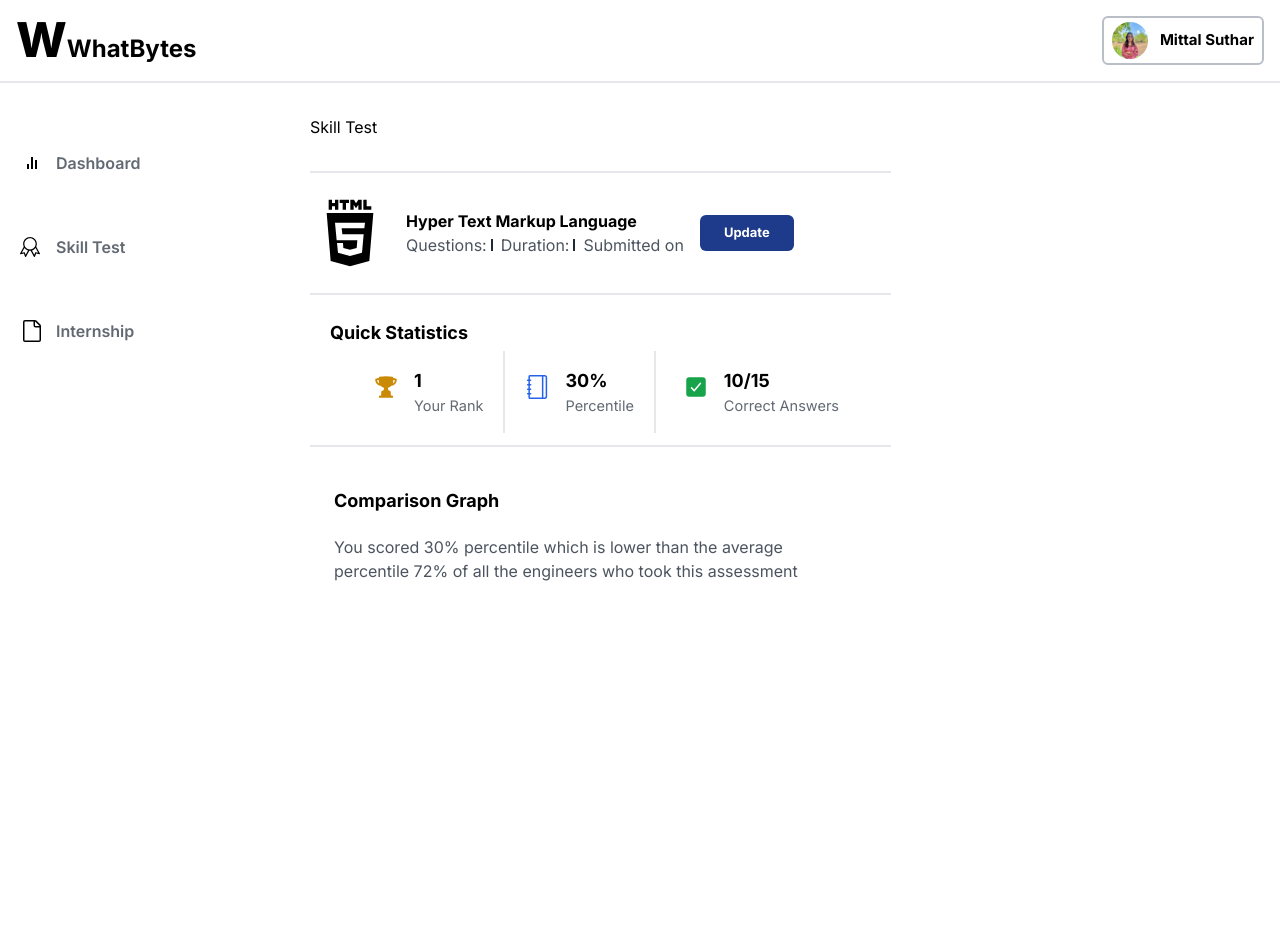
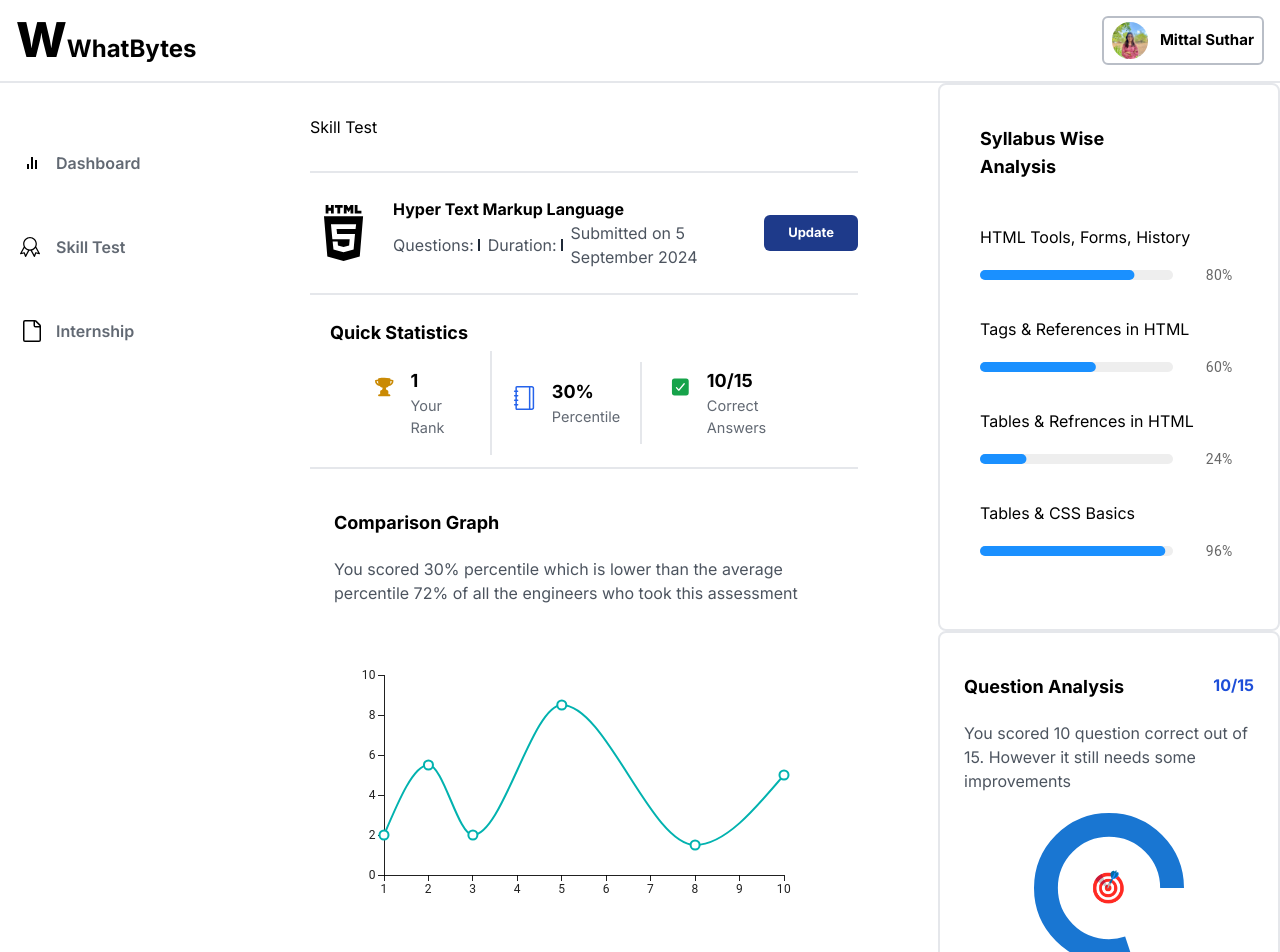
Before and after one commit to mittals21/whatbytes, a Next.js app: page / in a window 1280 px wide. Shown: the top 952 px of the page. Before the commit the page ends 800 px from the top, so only its background shows below. Built offline with nearby package versions, Linux system fonts and the light colour scheme.

Commit message:
basic structure complete

```diff
--- a/app/components/CompareGraph.tsx
+++ b/app/components/CompareGraph.tsx
@@ -1,13 +1,27 @@
 "use client"
-import React from 'react'
+import React from "react"
+import { LineChart } from "@mui/x-charts/LineChart"
 
 const CompareGraph = () => {
   return (
-    <div className='py-10 px-6'>
+    <div className="py-10 px-6 border-b-2">
       <p className="font-bold text-lg">Comparison Graph</p>
       <div>
-        <div className=''>
-          <p className='text-gray-800/80 py-5 max-w-[500px]'>You scored 30% percentile which is lower than the average percentile 72% of all the engineers who took this assessment</p>
+        <div className="">
+          <p className="text-gray-800/80 py-5 max-w-[500px]">
+            You scored 30% percentile which is lower than the average percentile
+            72% of all the engineers who took this assessment
+          </p>
+          <LineChart
+            xAxis={[{ data: [1, 2, 3, 5, 8, 10] }]}
+            series={[
+              {
+                data: [2, 5.5, 2, 8.5, 1.5, 5],
+              },
+            ]}
+            width={500}
+            height={300}
+          />
         </div>
       </div>
     </div>
--- /dev/null
+++ b/app/components/QuestionAnalysis.tsx
@@ -0,0 +1,55 @@
+"use client"
+import React from 'react'
+import CircularProgress from '@mui/material/CircularProgress';
+import { Box } from '@mui/material';
+import Image from 'next/image';
+
+const QuestionAnalysis = () => {
+  return (
+    <div className="py-10 px-6 border-2 rounded-lg">
+    <div className='flex justify-between'>
+    <p className="font-bold text-lg">Question Analysis</p>
+    <p className='text-blue-700 font-bold'>10/15</p>
+    </div>
+
+    <div>
+      <div className="flex items-center flex-col">
+        <p className="text-gray-800/80 py-5 max-w-[500px]">
+          You scored 10 question correct out of 15. However it still needs some improvements
+        </p>
+        <Box
+            sx={{
+              transform: 'rotate(90deg) scale(-1, 1)',
+              display: 'inline-flex',
+            }}
+          >
+            <CircularProgress
+              variant="determinate"
+              value={80}
+              thickness={7}
+              size={150}
+
+            />
+            <Box
+              sx={{
+                top: 0,
+                left: 0,
+                bottom: 0,
+                right: 0,
+                position: 'absolute',
+                display: 'flex',
+                alignItems: 'center',
+                justifyContent: 'center',
+              }}
+            >
+            <p className='text-3xl'>{'\u{1F3AF}'}</p>
+            </Box>
+          </Box>
+
+      </div>
+    </div>
+  </div>
+  )
+}
+
+export default QuestionAnalysis
--- a/app/components/SkillTest.tsx
+++ b/app/components/SkillTest.tsx
@@ -17,7 +17,7 @@
             <div className="flex items-center border-r-2 border-gray-800 h-3">
               <p className="pr-1 text-gray-800/80">Duration:</p>
             </div>
-            <p className="text-gray-800/80">Submitted on</p>
+            <p className="text-gray-800/80">Submitted on 5 September 2024</p>
           </div>
         </div>
         <button className="bg-blue-900 text-white text-[13px] py-2 px-6 rounded-md font-bold">Update</button>
--- a/app/components/SyllabusWise.tsx
+++ b/app/components/SyllabusWise.tsx
@@ -1,9 +1,62 @@
+"use client"
 import React from 'react'
+import { styled } from '@mui/material/styles';
+import LinearProgress, { LinearProgressProps, linearProgressClasses } from '@mui/material/LinearProgress';
+import { Box, Typography } from '@mui/material';
+
 
 const SyllabusWise = () => {
+
+
+  const data: { name: string; value: number }[] = [
+    {name:"HTML Tools, Forms, History", value:80},
+    {name:"Tags & References in HTML", value:60},
+    {name:"Tables & Refrences in HTML", value:24},
+    {name:"Tables & CSS Basics", value:96},
+  ]
+
+  const BorderLinearProgress = styled(LinearProgress)(({ theme }) => ({
+    height: 10,
+    borderRadius: 5,
+    [`&.${linearProgressClasses.colorPrimary}`]: {
+      backgroundColor: theme.palette.grey[200],
+      ...(theme.palette.mode === 'dark' && {
+        backgroundColor: theme.palette.grey[800],
+      }),
+    },
+    [`& .${linearProgressClasses.bar}`]: {
+      borderRadius: 5,
+      backgroundColor: '#1a90ff',
+      ...(theme.palette.mode === 'dark' && {
+        backgroundColor: '#308fe8',
+      }),
+    },
+  }));
+
+  const LinearProgressWithLabel = (props: { value: number }) => (
+    <Box sx={{ display: 'flex', alignItems: 'center' }}>
+      <Box sx={{ width: '100%', mr: 1 }}>
+        <BorderLinearProgress variant="determinate" {...props} />
+      </Box>
+      <Box sx={{ minWidth: 35 }}>
+        <Typography variant="body2" color="text.secondary" sx={{padding: "0 25px"}}>{`${Math.round(props.value)}%`}</Typography>
+      </Box>
+    </Box>
+  );
+
   return (
-    <div>
-      <p>Syllabus Wise Analysis</p>
+    <div className='border-2 rounded-lg p-10'>
+      <p className="font-bold text-lg pr-32">Syllabus Wise Analysis</p>
+
+      <div className='py-5'>
+      {data?.map((e:any, index)=>(
+        <div key={index} className='py-2'>
+          <p className='py-4'>{e?.name}</p>
+          <LinearProgressWithLabel value={e?.value} />
+        </div>
+      )
+      )}
+      </div>
     </div>
   )
 }
--- a/app/page.tsx
+++ b/app/page.tsx
@@ -4,6 +4,8 @@
 import SkillTest from "./components/SkillTest"
 import QuickStats from "./components/QuickStats"
 import CompareGraph from "./components/CompareGraph"
+import SyllabusWise from "./components/SyllabusWise"
+import QuestionAnalysis from "./components/QuestionAnalysis"
 
 const Home = () => {
   return (
@@ -12,7 +14,7 @@
         <Navbar />
       </div>
 
-      <div className="flex flex-1">
+      <div className="flex">
         <div >
           <Sidebar />
         </div>
@@ -22,6 +24,10 @@
           <QuickStats/>
           <CompareGraph/>
         </div>
+        <div>
+        <SyllabusWise/>
+        <QuestionAnalysis/>
+        </div>
       </div>
     </div>
   )
--- a/package.json
+++ b/package.json
@@ -9,6 +9,10 @@
     "lint": "next lint"
   },
   "dependencies": {
+    "@emotion/react": "^11.13.3",
+    "@emotion/styled": "^11.13.0",
+    "@mui/material": "^6.0.1",
+    "@mui/x-charts": "^7.15.0",
     "next": "14.2.7",
     "react": "^18",
     "react-dom": "^18",
```
Also changed, not shown: 1 other file (tests, documents, lock files or other folders).
